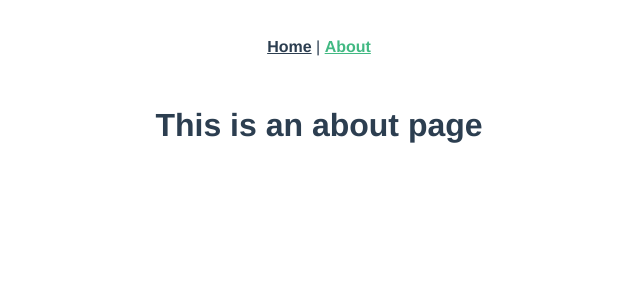
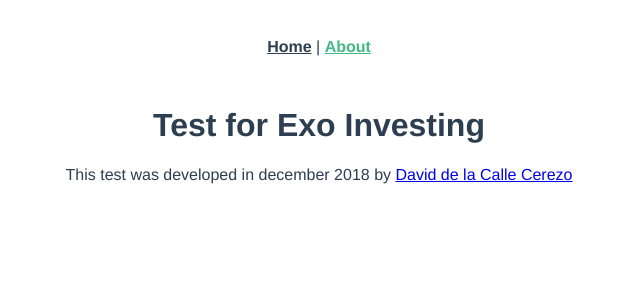
Before and after one commit to david-dlc-cerezo/account-overview, a Vue app: page /about in a window 1280 px wide. Shown: the top 300 px of the page, without its empty margins (321-961 px from the left). Built offline with nearby package versions, Linux system fonts and the light colour scheme.

Commit message:
Fill about page

```diff
--- a/src/views/About.vue
+++ b/src/views/About.vue
@@ -1,5 +1,9 @@
 <template>
   <div class="about">
-    <h1>This is an about page</h1>
+    <h1>Test for Exo Investing</h1>
+    <p>
+      This test was developed in december 2018 by
+      <a href="mailto:david.delacalle.cerezo@gmail.com">David de la Calle Cerezo</a>
+    </p>
   </div>
 </template>
```
